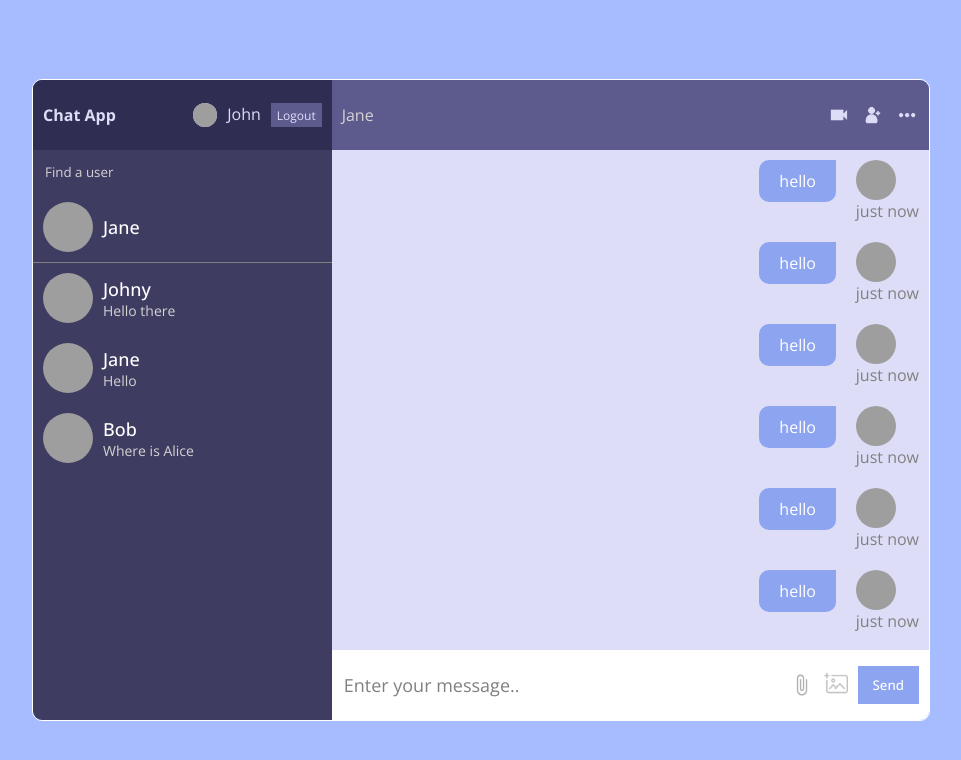
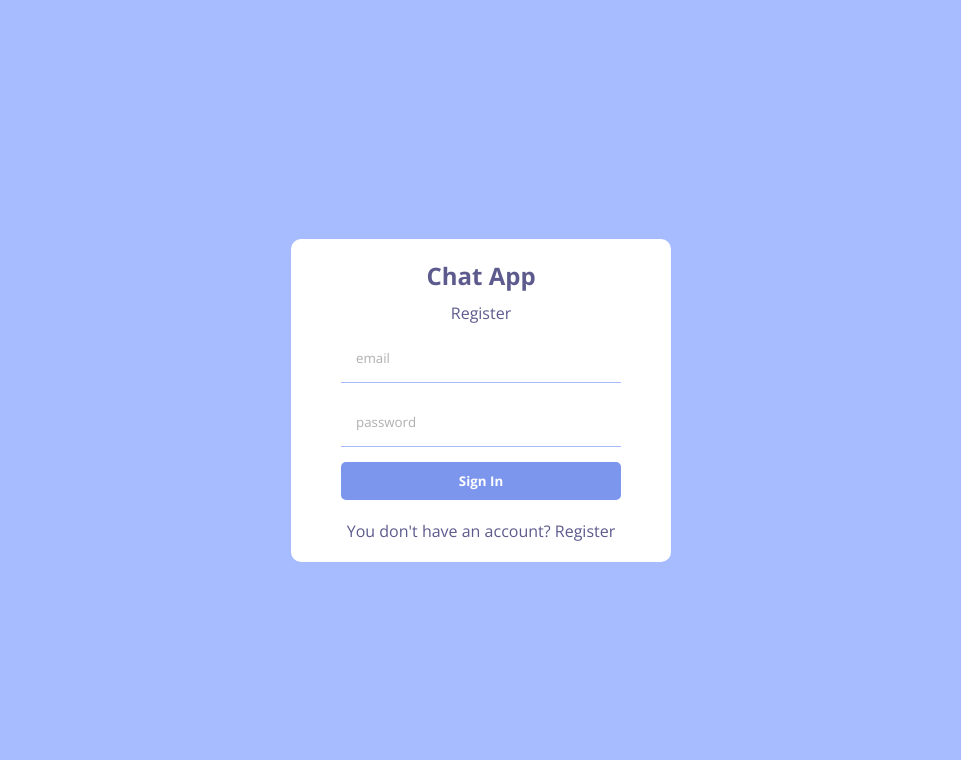
Before and after one commit to dan1el0123/react-chat-app, a React (Create React App) app: page /login in a window 1280 px wide. Shown: the top 760 px of the page, without its empty margins (159-1120 px from the left). Built offline with nearby package versions, Linux system fonts and the light colour scheme; grey boxes are pictures that could not be loaded.

Commit message:
initial react router paths

```diff
--- a/package.json
+++ b/package.json
@@ -3,8 +3,10 @@
   "version": "0.1.0",
   "private": true,
   "dependencies": {
+    "firebase": "^9.9.4",
     "react": "^18.2.0",
     "react-dom": "^18.2.0",
+    "react-router-dom": "^6.3.0",
     "react-scripts": "5.0.1",
     "sass": "^1.54.9"
   },
--- a/src/App.js
+++ b/src/App.js
@@ -1,11 +1,21 @@
+import { BrowserRouter, Routes, Route } from "react-router-dom";
+
 import Home from "./pages/Home";
+import Register from "./pages/Register";
+import Login from "./pages/Login";
 import "./style.scss";
 
 function App() {
     return (
-        <div>
-            <Home />
-        </div>
+        <BrowserRouter>
+            <Routes>
+                <Route path="/">
+                    <Route index element={<Home />} />
+                    <Route path="login" element={<Login />} />
+                    <Route path="register" element={<Register />} />
+                </Route>
+            </Routes>
+        </BrowserRouter>
     );
 }
 
```
Also changed, not shown: 1 other file (tests, documents, lock files or other folders).
